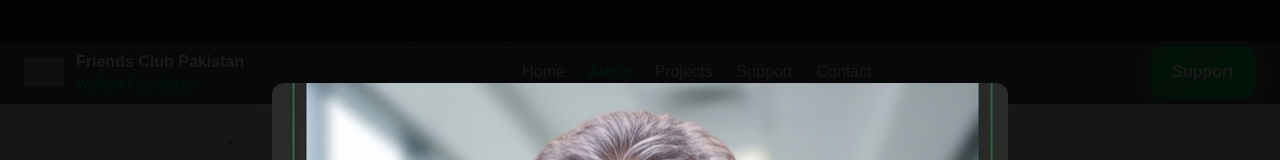
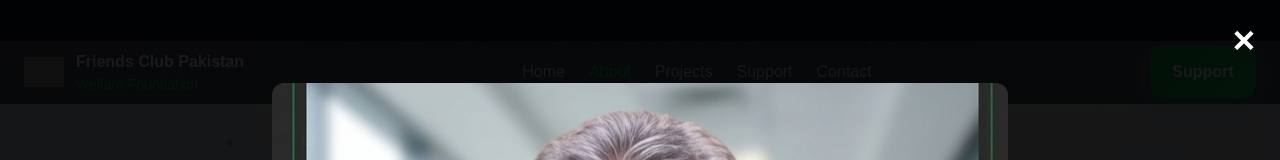
Before and after one commit to aziz1145/FCP-Website-White-Theme, a React (Vite) app: page /about in a window 1280 px wide. Both pictures are taken after a click on the element "Syed Sohail Athar". Shown: the part 933-1093 px from the top of the page. Built offline with nearby package versions, Linux system fonts and the light colour scheme; grey boxes are pictures that could not be loaded.

Commit message:
Pictures updated for About Page

```diff
--- a/src/assets/data/team.js
+++ b/src/assets/data/team.js
@@ -10,6 +10,7 @@ import person9 from "../team/Person 9.png";
 import person10 from "../team/Person 10.png";
 import person11 from "../team/Person 11.png";
 import person12 from "../team/Person 12.png";
+import person13 from "../team/Person 13.png";
 
 export const teamMembers = [
   { name: "Syed Sohail Athar", image: person1 },
@@ -24,4 +25,7 @@ export const teamMembers = [
   { name: "Tehniyat Javaid", image: person10 },
   { name: "Toqeer Hussain", image: person11 },
   { name: "Muhammad Aziz Ahmed", image: person12 },
+  { name: "Muhammad Yameen Fareed", image: person13 },
+
+
 ];
--- a/src/pages/About.jsx
+++ b/src/pages/About.jsx
@@ -121,18 +121,24 @@ const About = () => {
       </Reveal>
 
       {selected && (
-        <div
-          className="fixed inset-0 z-[999] flex items-center justify-center bg-black/90"
-          onClick={() => setSelected(null)}
-        >
-          <div className="relative w-full max-w-3xl px-4">
+        <div className="fixed inset-0 z-[999] bg-black/90 flex items-center justify-center">
+          {/* CLOSE BUTTON */}
+          <button
+            onClick={() => setSelected(null)}
+            className="absolute top-6 right-6 text-white text-3xl font-bold hover:text-green-400 transition"
+          >
+            ✕
+          </button>
+
+          {/* CONTENT */}
+          <div className="relative max-w-3xl w-full px-4">
             <img
               src={selected.image}
               alt={selected.name}
-              className="max-h-[80vh] w-full rounded-xl object-contain"
+              className="w-full max-h-[80vh] object-contain rounded-xl"
             />
 
-            <p className="mt-4 text-center text-lg font-semibold text-white">
+            <p className="text-white text-center mt-4 text-lg font-semibold">
               {selected.name}
             </p>
           </div>
```
Also changed, not shown: src/assets/team/Person 12.png, src/assets/team/Person 13.png (added).
